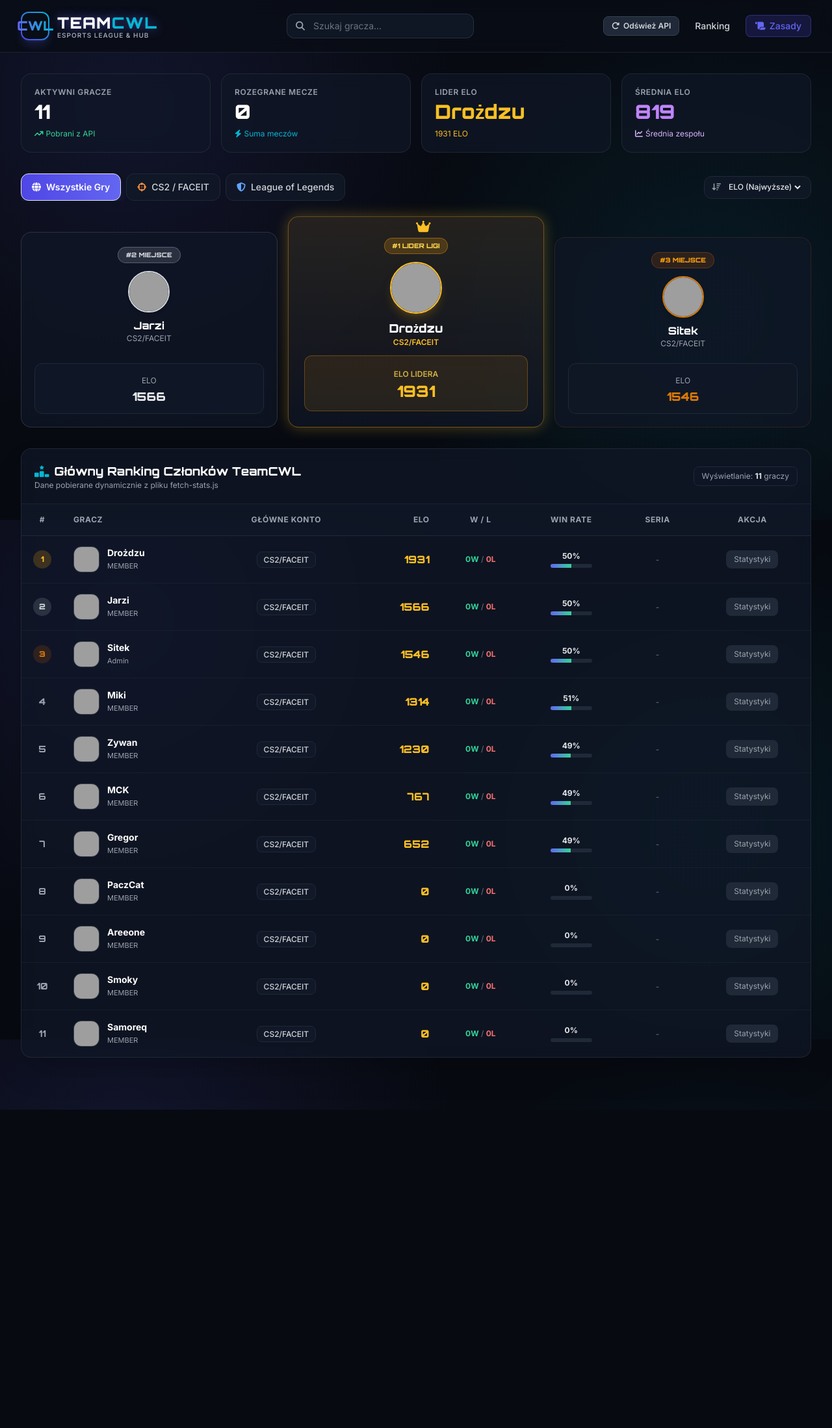
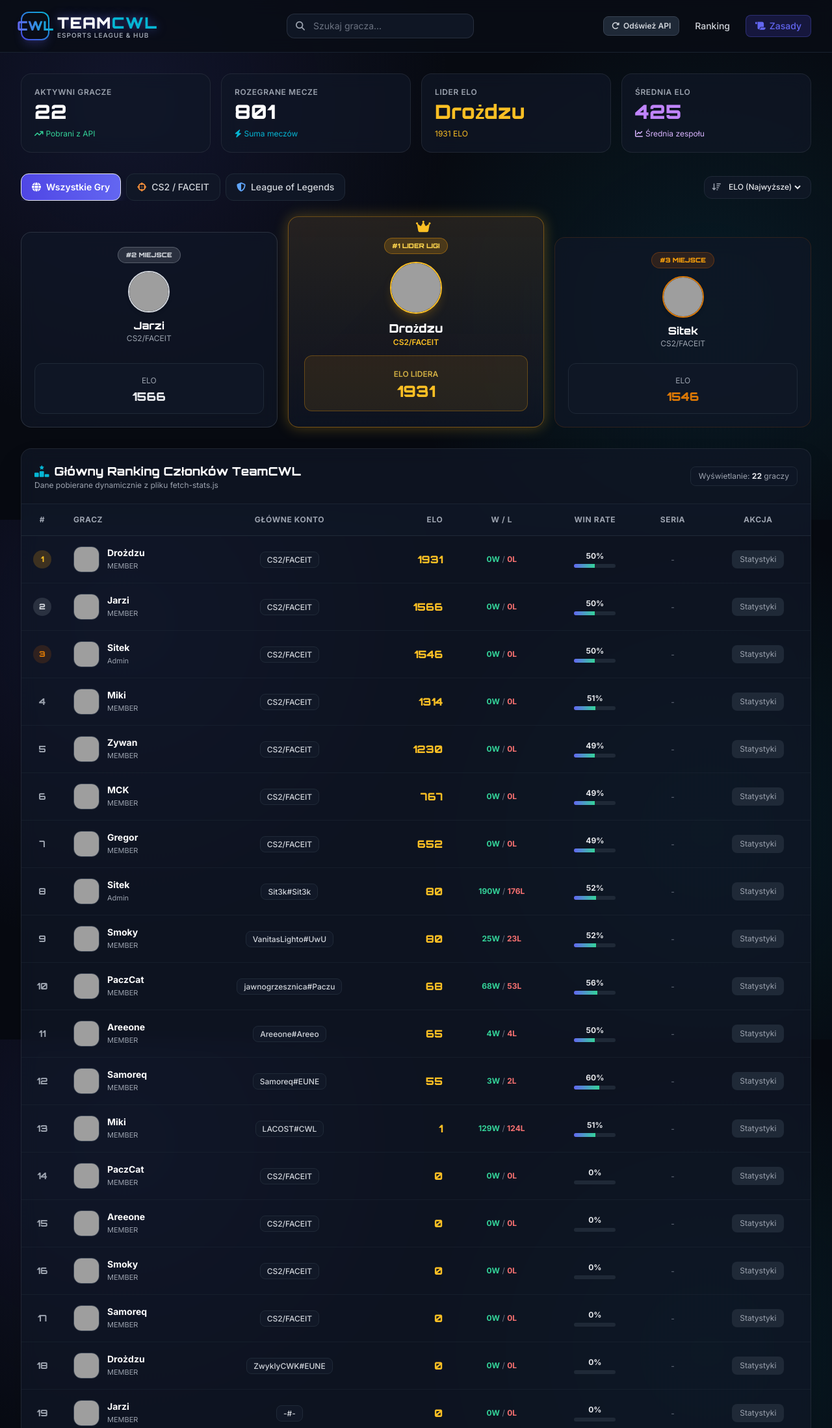
Before and after one commit to Sitek25/TeamCWL, a website: page index.html in a window 1280 px wide. Shown: the top 2198 px of the page at 65% size. Before the commit the page ends 1708 px from the top, so only its background shows below. Drawn offline with nearby package versions, Linux system fonts and the light colour scheme; grey boxes are pictures that could not be loaded.

Commit message:
Update index.html

```diff
--- a/index.html
+++ b/index.html
@@ -348,37 +348,69 @@
     try {
         loadingState.classList.remove('hidden');
 
-        // Pobieramy wygenerowany przez GitHub Actions plik stats.json
-        const response = await fetch('./stats.json');
+        const response = await fetch(`./stats.json?t=${new Date().getTime()}`);
         if (!response.ok) {
-            throw new Error(`Nie udało się pobrać pliku stats.json (status: ${response.status})`);
+            throw new Error(`Nie udało się pobrać stats.json (${response.status})`);
         }
 
         const rawData = await response.json();
+        const parsedPlayers = [];
 
-        // Mapujemy dane z formatu stats.json na płaską strukturę dla tabeli w index.html
-        playersData = rawData.cs2Team.map(cs2Player => {
-            // Znajdujemy odpowiadające konto z LoL dla tego samego gracza
-            const lolPlayer = rawData.lolTeam.find(p => p.playerName === cs2Player.playerName);
+        // 1. Mapowanie CS2 / FACEIT
+        if (rawData.cs2Team) {
+            rawData.cs2Team.forEach(p => {
+                const eloVal = p.faceit?.elo || 0;
+                const winrateVal = parseInt(p.faceit?.winrate) || 0;
 
-            const faceitElo = cs2Player.faceit?.elo || 0;
-            const faceitWinrate = parseInt(cs2Player.faceit?.winrate) || 0;
+                parsedPlayers.push({
+                    id: `${p.playerName}-CS2`,
+                    name: p.playerName,
+                    role: p.role || 'MEMBER',
+                    game: 'CS2/FACEIT',
+                    gameCategory: 'CS2',
+                    elo: eloVal,
+                    wins: 0,
+                    losses: 0,
+                    winRate: winrateVal,
+                    streak: 0,
+                    avatar: `https://api.dicebear.com/7.x/bottts/svg?seed=${p.playerName}`,
+                    eloTrend: [eloVal - 40, eloVal - 15, eloVal]
+                });
+            });
+        }
 
-            return {
-                id: cs2Player.playerName,
-                name: cs2Player.playerName,
-                role: cs2Player.role || 'MEMBER',
-                game: 'CS2/FACEIT',
-                gameCategory: 'CS2',
-                elo: faceitElo,
-                wins: 0,
-                losses: 0,
-                winRate: faceitWinrate,
-                streak: 0,
-                avatar: `https://api.dicebear.com/7.x/bottts/svg?seed=${cs2Player.playerName}`,
-                eloTrend: [faceitElo - 50, faceitElo - 20, faceitElo]
-            };
-        });
+        // 2. Mapowanie League of Legends
+        if (rawData.lolTeam) {
+            rawData.lolTeam.forEach(p => {
+                // Wyciągamy pierwsze konto gracza lub sumujemy mecze
+                const mainAccount = p.accounts && p.accounts[0] ? p.accounts[0] : null;
+                const rawEloStr = mainAccount ? mainAccount.currentElo : "0";
+
+                // Wyciąganie szacowanego LP/punktów jako ELO do sortowania (np. z "SILVER 1 (45 LP)")
+                let numericElo = 0;
+                const lpMatch = rawEloStr.match(/\((\d+)\s*LP\)/i);
+                if (lpMatch) {
+                    numericElo = parseInt(lpMatch[1]);
+                }
+
+                parsedPlayers.push({
+                    id: `${p.playerName}-LOL`,
+                    name: p.playerName,
+                    role: p.role || 'MEMBER',
+                    game: mainAccount ? mainAccount.name : 'League of Legends',
+                    gameCategory: 'LOL',
+                    elo: numericElo,
+                    wins: mainAccount ? Math.round((mainAccount.games || 0) * ((mainAccount.winrate || 0) / 100)) : 0,
+                    losses: mainAccount ? Math.round((mainAccount.games || 0) * (1 - ((mainAccount.winrate || 0) / 100))) : 0,
+                    winRate: mainAccount ? mainAccount.winrate : 0,
+                    streak: 0,
+                    avatar: `https://api.dicebear.com/7.x/bottts/svg?seed=${p.playerName}-lol`,
+                    eloTrend: [numericElo]
+                });
+            });
+        }
+
+        playersData = parsedPlayers;
 
         loadingState.classList.add('hidden');
         updateOverviewStats();
```
